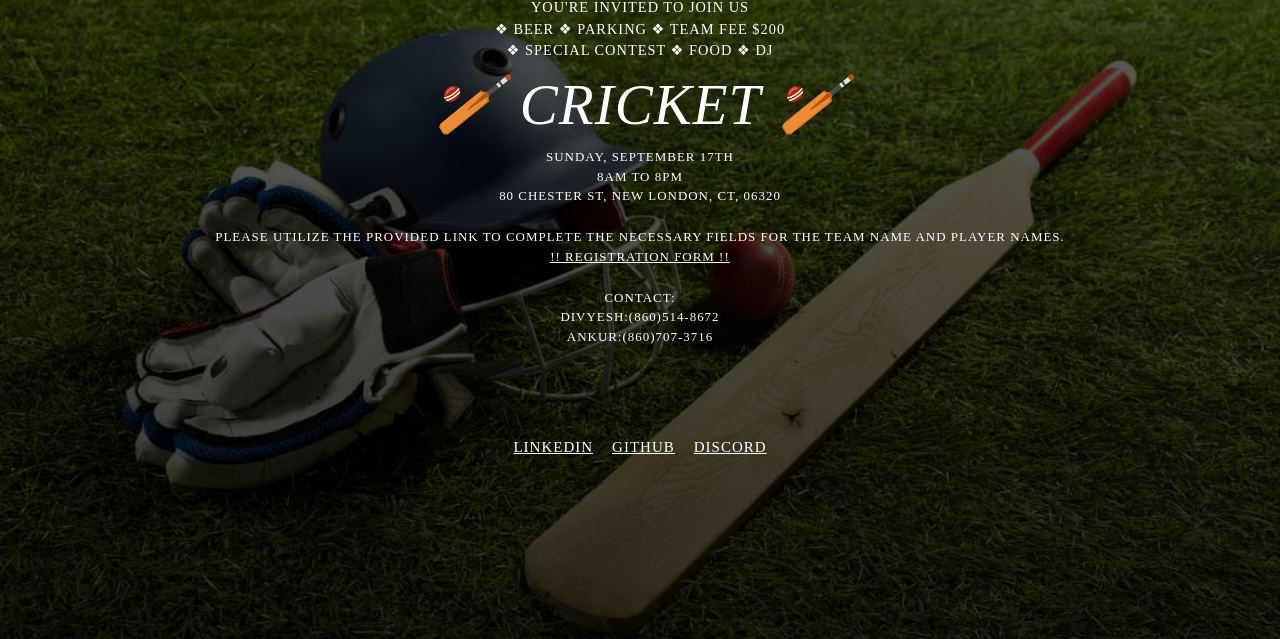
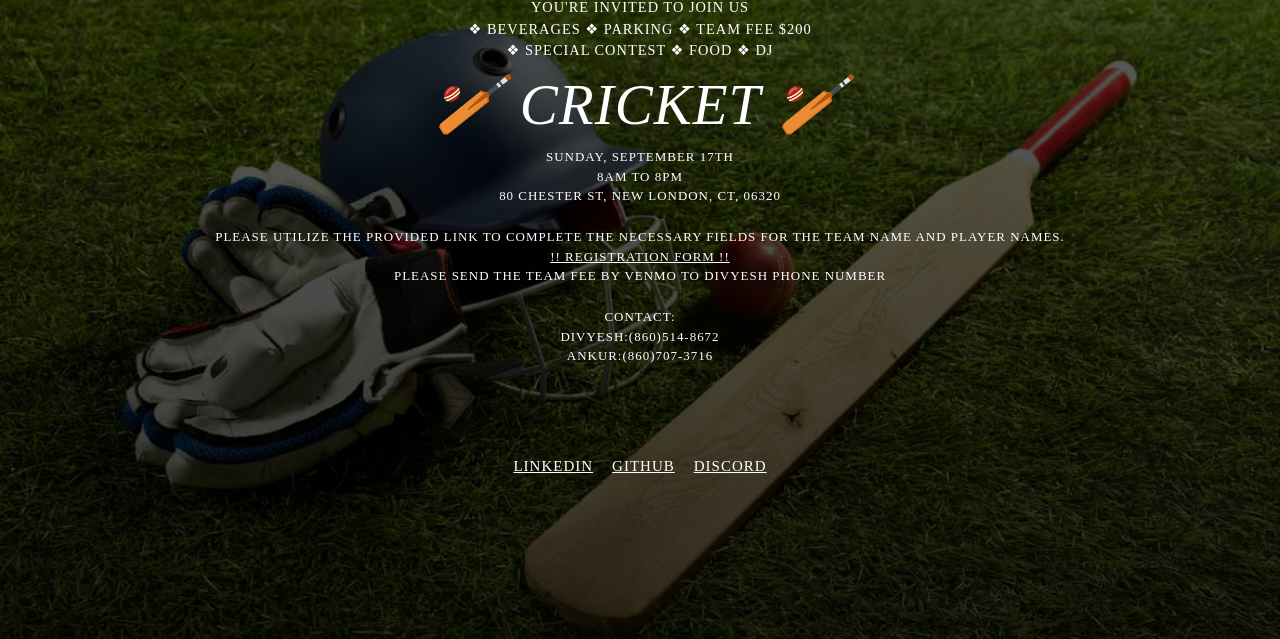
Before and after one commit to Sheel2003/cricket, a plain HTML site: page index.html in a window 1280 px wide. Shown: the part 161-800 px from the top of the page. Drawn offline with nearby package versions, Linux system fonts and the light colour scheme.

Commit message:
Update index.html

```diff
--- a/index.html
+++ b/index.html
@@ -42,7 +42,7 @@
 
 		<div class=row>
 			<div class="col-md-12"> You're invited to join us </div>
-			<div class="col-md-12"> ❖ BEER ❖ PARKING ❖ TEAM FEE $200
+			<div class="col-md-12"> ❖ BEVERAGES ❖ PARKING ❖ TEAM FEE $200
 				<br> ❖ Special Contest ❖ Food ❖ dj  </div>
 
 			<div class=row>
@@ -70,6 +70,7 @@
 			<div class=row>
 				<div class="col-md-12"> Please utilize the provided link to complete the necessary fields for the team name and player names. </div>
 				<a href=https://form.jotform.com/231214790268153>!! Registration Form !!</a>
+				<div class="col-md-12"> PLEASE SEND THE TEAM FEE BY VENMO TO DIVYESH PHONE NUMBER </div>
 			</div>
 			<br>
 			<div class=row>
```
